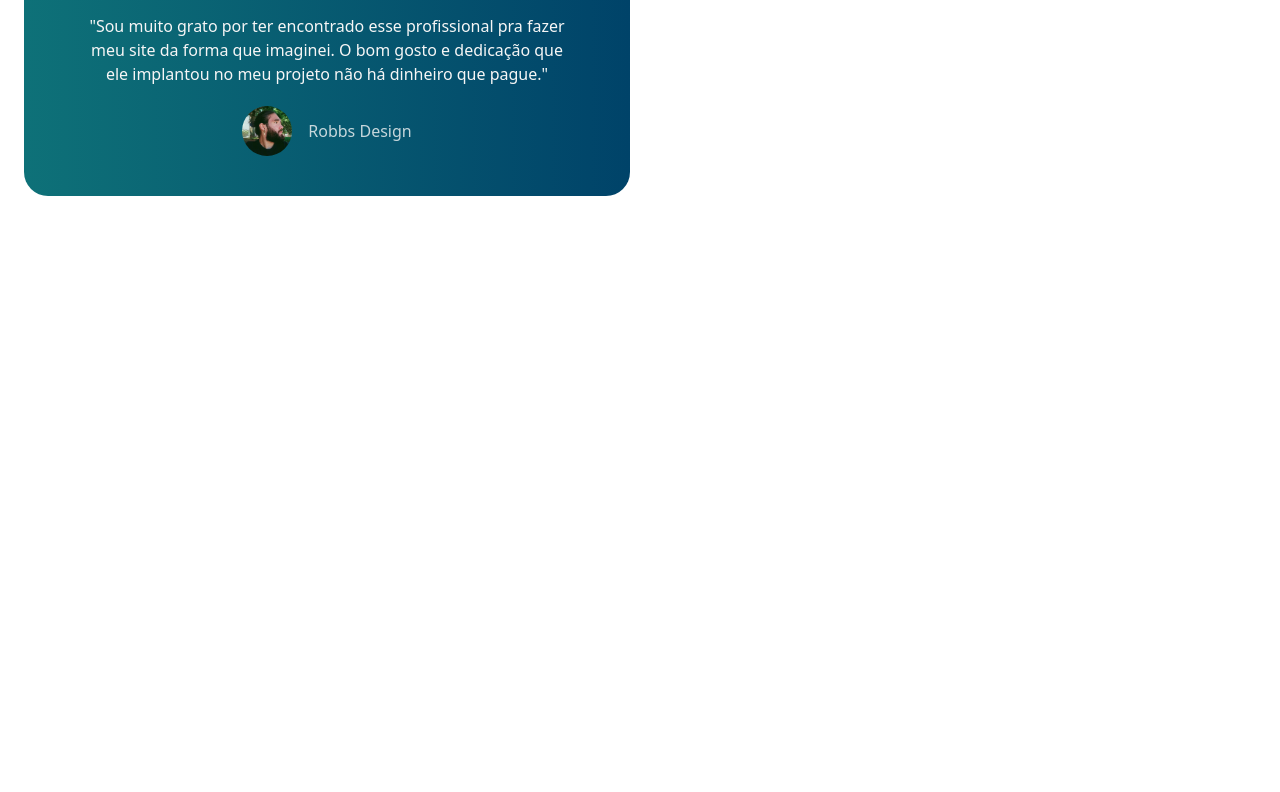
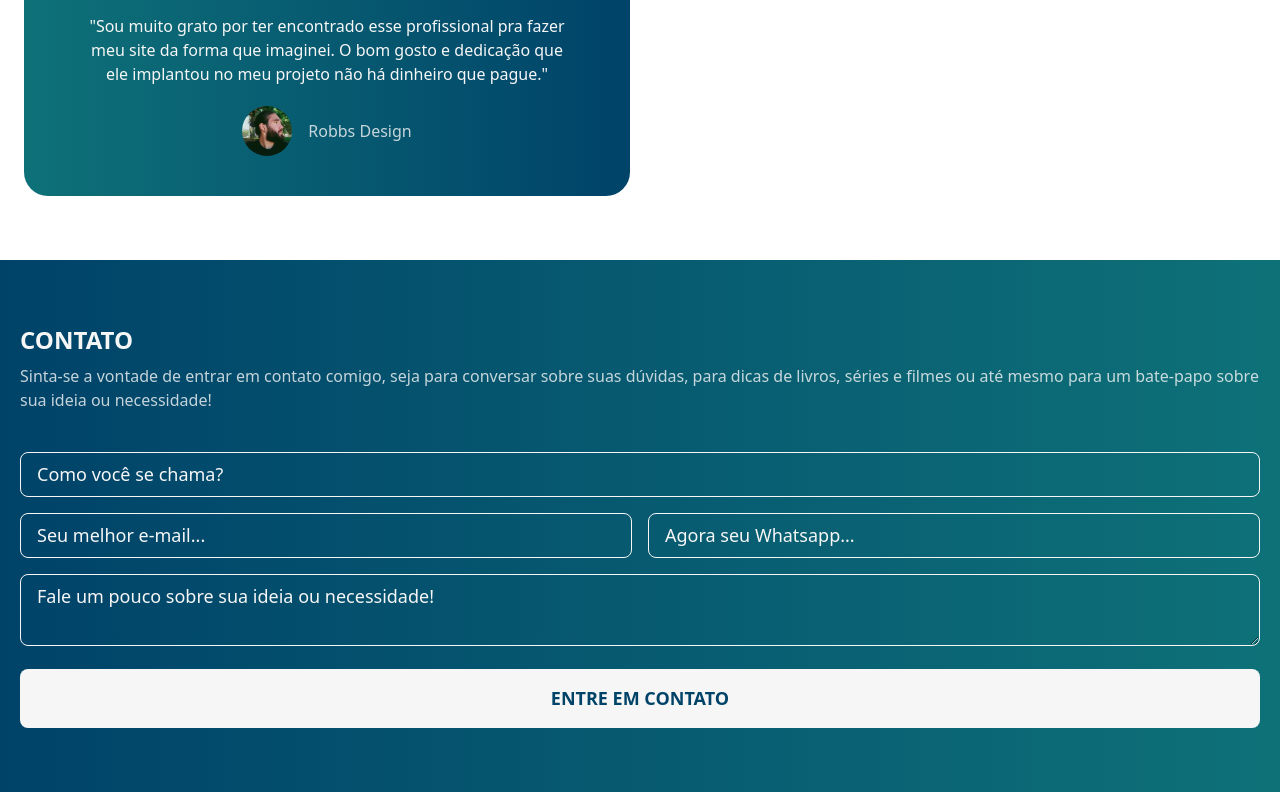
Before and after one commit to mayconviniciusdev/website-mayconviniciusdev, a Next.js app: page / in a window 1280 px wide. Shown: the part 2668-3460 px from the top of the page. Before the commit the page ends 2928 px from the top, so only its background shows below. Built offline with nearby package versions, Linux system fonts and the light colour scheme.

Commit message:
feat: add Contact section

```diff
--- a/src/app/page.tsx
+++ b/src/app/page.tsx
@@ -1,6 +1,7 @@
 "use client";
 
 import About from "@/components/sections/about";
+import Contact from "@/components/sections/contact";
 import Header from "@/components/sections/header";
 import Services from "@/components/sections/services";
 import Testimonials from "@/components/sections/testimonials";
@@ -14,6 +15,7 @@ const Page = () => {
       <Services/>
       <Works/>
       <Testimonials/>
+      <Contact/>
     </body>
   )
 }
--- /dev/null
+++ b/src/components/sections/contact.tsx
@@ -0,0 +1,29 @@
+import { ButtonWhite } from "../ui/button";
+
+export default function Contact() {
+  return (
+    <div className="bg-gradient-to-r from-blue to-blue-cyan py-16">
+      <div className="mx-5">
+        <div className="max-w-[1440px] mx-auto">
+          <h2 className="font-bold text-2xl text-white">CONTATO</h2>
+          <p className="py-2 text-base text-white/80 ">Sinta-se a vontade de entrar em contato comigo, seja para conversar sobre suas dúvidas, para dicas de livros, séries e filmes ou até mesmo para um bate-papo sobre sua ideia ou necessidade!</p>
+
+          <form className="mt-8">
+            <input placeholder="Como você se chama?" type="text"id="name"
+            className="w-full py-2 pl-4 mb-4 rounded-lg bg-transparent border border-white placeholder-white focus:outline-none focus:border-white/50 focus:placeholder-white"/>
+
+            <div className="grid gap-4 md:grid-cols-2">
+              <input placeholder="Seu melhor e-mail..." type="email" id="email"
+              className="py-2 pl-4 rounded-lg bg-transparent border border-white placeholder-white focus:outline-none focus:border-white/50 focus:placeholder-white"/>
+              <input placeholder="Agora seu Whatsapp..." type="tel" id="whatsapp"
+              className="py-2 pl-4 rounded-lg bg-transparent border border-white placeholder-white focus:outline-none focus:border-white/50 focus:placeholder-white"/>
+            </div>
+            <textarea placeholder="Fale um pouco sobre sua ideia ou necessidade!" id="message"
+            className="w-full py-2 pl-4 my-4 rounded-lg bg-transparent border border-white placeholder-white focus:outline-none focus:border-white/50 focus:placeholder-white"></textarea>
+            <div className="text-center"><ButtonWhite/></div>
+          </form>
+        </div>
+      </div>
+    </div>
+  )
+}
```
